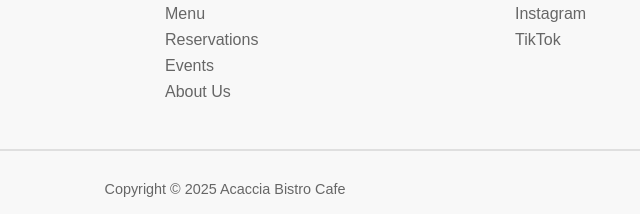
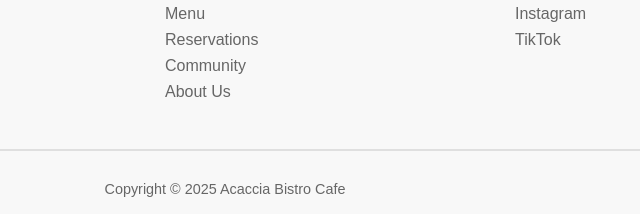
Before and after one commit to SMojicks/Capstone, a plain HTML site: page community-feedback.html in a window 1280 px wide. Shown: the part 1223-1437 px from the top of the page, 435-1075 px from the left. Drawn offline with Linux system fonts and the light colour scheme; no server answers.

Commit message:
fix the nav bar of community-feedback.html to match other pages

```diff
--- a/community-feedback.html
+++ b/community-feedback.html
@@ -491,7 +491,7 @@
                         <!-- <a href="#">About</a>                     -->
                         <a href="menu.html">Menu</a>
                         <a href="reservation.html">Reservation</a>
-                        <a href="community.html">Community</a>
+                        <a href="community-feedback.html">Community</a>
                     </div>
                 </div>
                 <div>
@@ -654,7 +654,7 @@
                     <a href="index.html">Home</a>
                     <a href="menu.html">Menu</a>
                     <a href="reservation.html">Reservations</a>
-                    <a href="#">Events</a>
+                    <a href="community-feedback.html">Community</a>
                     <a href="#">About Us</a>
                 </div>
                 <div class="footer-column">
```
